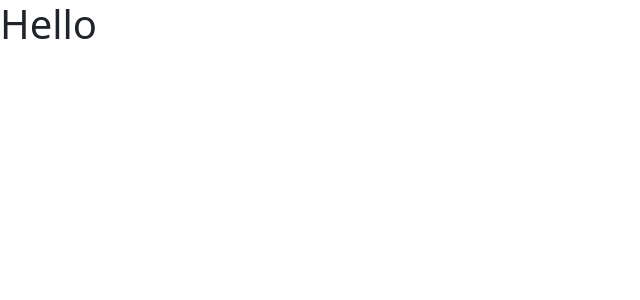
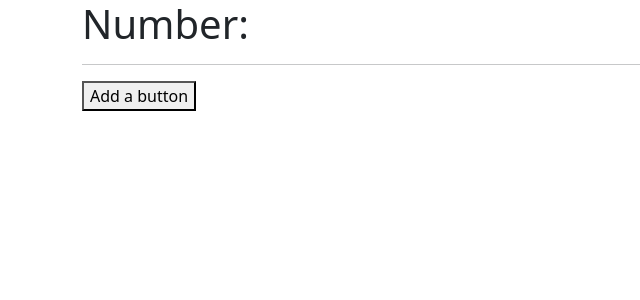
Before and after one commit to ferlobo1985/UDMY-Svelte-Transitions, a Svelte app: page / in a window 1280 px wide. Shown: the top 300 px of the page, without its empty margins (0-640 px from the left). Built offline with nearby package versions, Linux system fonts and the light colour scheme.

Commit message:
02-Basic transition
02-Basic transition

```diff
--- a/src/App.svelte
+++ b/src/App.svelte
@@ -1 +1,30 @@
-<h1>Hello</h1>
+<script>
+    import { fade, blur, slide, scale } from "svelte/transition";
+    let numbers = [];
+
+    function addNumber(){
+        numbers.push(Math.floor(Math.random()*100));
+        numbers = numbers;
+    }
+</script>
+
+<div class="container">
+    <h1>Number:</h1>
+    <div>
+        {#each numbers as number,i(number)}
+            <button class="element" transition:scale>
+                {number}
+            </button>
+        {/each}
+    </div>
+    <hr/>
+    <button on:click={addNumber}>Add a button</button>
+</div>
+
+<style>
+    .element {
+        width: 100%;
+        padding: 10px;
+        margin:5px
+    }
+</style>
```
